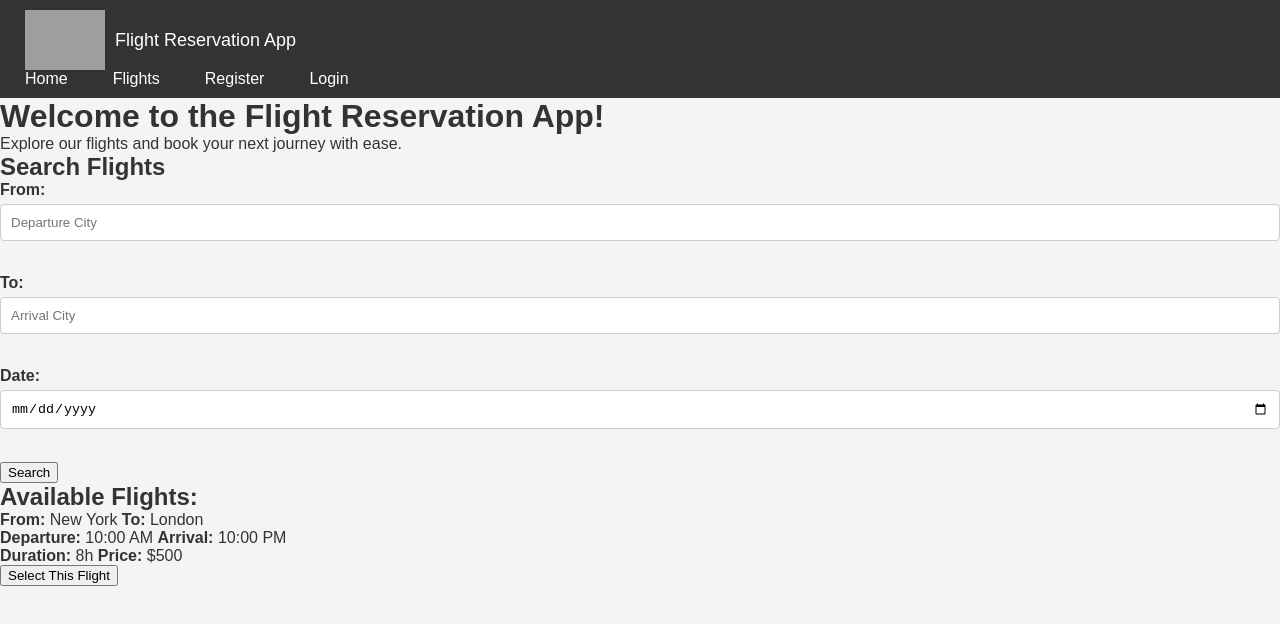
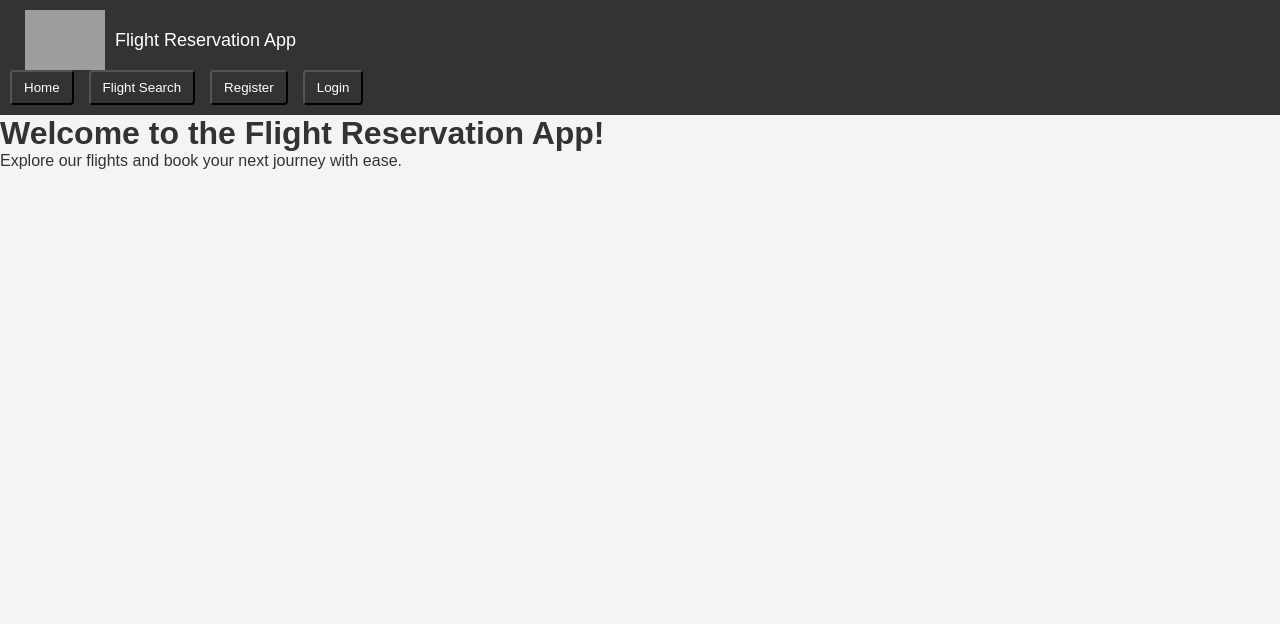
Before and after one commit to BitDrewww/flight-reservation, a React (Create React App) app: page / in a window 1280 px wide. Shown: the top 624 px of the page. Built offline with nearby package versions, Linux system fonts and the light colour scheme; grey boxes are pictures that could not be loaded.

Commit message:
Fix Nav Bar

```diff
--- a/src/App.css
+++ b/src/App.css
@@ -101,54 +101,48 @@ input, select {
   }
 }
 
-/* Logo Styling */
-.navbar-logo {
-  width: 80px; /* Set the desired width */
-  height: auto; /* Maintain the image aspect ratio */
-}
-
-/* Navbar Styling */
-/* Add this to your CSS file or in-line styles */
+/* NavBar Styling*/
 .navbar {
   background-color: #333;
   padding: 10px;
 }
 
 .navbar-logo {
-  width: 80px; /* Set the desired width */
-  height: auto; /* Maintain the image aspect ratio */
-  vertical-align: middle; /* Align the logo vertically in the middle */
+  width: 80px;
+  height: auto;
+  vertical-align: middle;
 }
 
 .brand-text {
   color: #fff;
   font-size: 18px;
-  margin-left: 10px; /* Adjust the spacing between logo and text */
-  display: inline-block; /* Allows vertical alignment */
-  vertical-align: middle; /* Align the text vertically in the middle */
-}
-
-.navbar-brand {
-  display: flex; /* Display the brand content as a flex container */
-  align-items: center; /* Vertically center align items */
+  margin-left: 10px;
+  display: inline-block;
+  vertical-align: middle;
 }
 
 .navbar-nav {
   list-style-type: none;
   margin: 0;
   padding: 0;
-  display: flex; /* Display list items horizontally */
+  display: flex;
 }
 
 .nav-item {
   margin-right: 15px;
 }
 
+/* Style the nav-link class to set background and text color */
 .nav-link {
   color: #fff;
   text-decoration: none;
+  background-color: transparent; /* Set the background color to transparent */
+  padding: 8px 12px; /* Add padding to the buttons for better visibility */
+  border-radius: 4px; /* Optionally, add some border-radius for rounded corners */
 }
 
+/* Hover styles for better user feedback */
 .nav-link:hover {
-  text-decoration: underline;
+  background-color: #555; /* Change the background color on hover */
+  transition: background-color 0.3s ease; /* Add a smooth transition effect */
 }
--- a/src/App.js
+++ b/src/App.js
@@ -1,27 +1,76 @@
+// App.js
+
 import React, { useState } from 'react';
-import Homepage from './components/Homepage';
 import './App.css';
 import FlightSearch from './components/FlightSearch';
 import FlightResults from './components/FlightResults';
 import Booking from './components/Booking';
 import NavBar from './components/NavBar/NavBar.js';
+import Homepage from './components/Homepage';
+import Register from './components/Register';
+import Login from './components/Login';
 
 function App() {
   const [selectedFlight, setSelectedFlight] = useState(null);
+  const [isFlightSearchVisible, setFlightSearchVisibility] = useState(false);
+  const [isHomepageVisible, setHomepageVisibility] = useState(true);
+  const [isRegisterVisible, setRegisterVisibility] = useState(false);
+  const [isLoginVisible, setLoginVisibility] = useState(false);
 
   const onSelectFlight = (flight) => {
     setSelectedFlight(flight);
+    setFlightSearchVisibility(false);
+    setHomepageVisibility(false);
+    setRegisterVisibility(false);
+    setLoginVisibility(false);
+  };
+
+  const toggleFlightSearch = () => {
+    setFlightSearchVisibility(!isFlightSearchVisible);
+    setHomepageVisibility(false);
+    setRegisterVisibility(false);
+    setLoginVisibility(false);
+  };
+
+  const toggleHomepage = () => {
+    setHomepageVisibility(!isHomepageVisible);
+    setFlightSearchVisibility(false);
+    setRegisterVisibility(false);
+    setLoginVisibility(false);
+  };
+
+  const toggleRegister = () => {
+    setRegisterVisibility(!isRegisterVisible);
+    setHomepageVisibility(false);
+    setFlightSearchVisibility(false);
+    setLoginVisibility(false);
+  };
+
+  const toggleLogin = () => {
+    setLoginVisibility(!isLoginVisible);
+    setHomepageVisibility(false);
+    setFlightSearchVisibility(false);
+    setRegisterVisibility(false);
   };
 
   return (
     <div className="App">
-      <NavBar />
+      <NavBar
+        onFlightSearchClick={toggleFlightSearch}
+        onHomepageClick={toggleHomepage}
+        onRegisterClick={toggleRegister}
+        onLoginClick={toggleLogin}
+      />
       <header className="App-header">
+        {/* You can add any header content here */}
       </header>
-      <Homepage /> {/* Display the Homepage component */}
-      <FlightSearch />
-      <FlightResults onSelectFlight={onSelectFlight} />
+
+      {isFlightSearchVisible && <FlightSearch />}
+      {isHomepageVisible && <Homepage />}
+      {isRegisterVisible && <Register />}
+      {isLoginVisible && <Login />}
       {selectedFlight && <Booking flight={selectedFlight} />}
+      {selectedFlight && <FlightResults onSelectFlight={onSelectFlight} />}
     </div>
   );
 }
--- /dev/null
+++ b/src/components/Login.js
@@ -0,0 +1,18 @@
+// Login.js
+
+import React from 'react';
+
+const Login = () => {
+  return (
+    <div className="login-container">
+      <h2>Login</h2>
+      <form className="login-form">
+        <input type="text" className="login-input" placeholder="Username" />
+        <input type="password" className="login-input" placeholder="Password" />
+        <button type="submit" className="login-button">Login</button>
+      </form>
+    </div>
+  );
+};
+
+export default Login;
--- a/src/components/NavBar/NavBar.js
+++ b/src/components/NavBar/NavBar.js
@@ -2,7 +2,7 @@
 
 import React from 'react';
 
-const NavBar = () => {
+const NavBar = ({ onFlightSearchClick, onHomepageClick, onRegisterClick, onLoginClick }) => {
   return (
     <nav className="navbar">
       <a href="/" className="navbar-brand">
@@ -15,24 +15,24 @@ const NavBar = () => {
       </a>
       <ul className="navbar-nav">
         <li className="nav-item">
-          <a href="/" className="nav-link">
+          <button onClick={onHomepageClick} className="nav-link">
             Home
-          </a>
+          </button>
         </li>
         <li className="nav-item">
-          <a href="/flights" className="nav-link">
-            Flights
-          </a>
+          <button onClick={onFlightSearchClick} className="nav-link">
+            Flight Search
+          </button>
         </li>
         <li className="nav-item">
-          <a href="/register" className="nav-link">
+          <button onClick={onRegisterClick} className="nav-link">
             Register
-          </a>
+          </button>
         </li>
         <li className="nav-item">
-          <a href="/login" className="nav-link">
+          <button onClick={onLoginClick} className="nav-link">
             Login
-          </a>
+          </button>
         </li>
       </ul>
     </nav>
--- /dev/null
+++ b/src/components/Register.js
@@ -0,0 +1,19 @@
+// Register.js
+
+import React from 'react';
+
+const Register = () => {
+  return (
+    <div className="register-container">
+      <h2>Register</h2>
+      <form className="register-form">
+        <input type="text" className="register-input" placeholder="Username" />
+        <input type="email" className="register-input" placeholder="Email" />
+        <input type="password" className="register-input" placeholder="Password" />
+        <button type="submit" className="register-button">Register</button>
+      </form>
+    </div>
+  );
+};
+
+export default Register;
```
